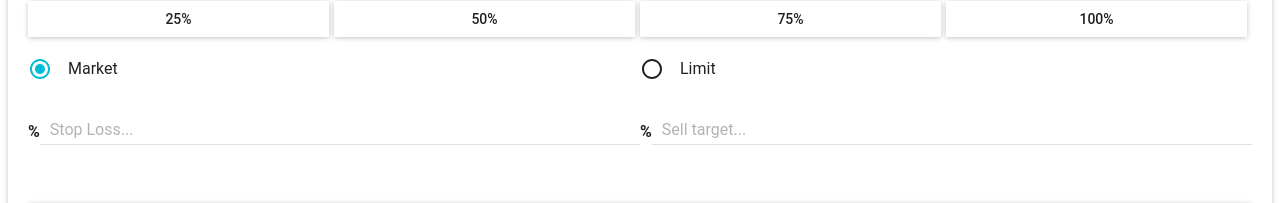
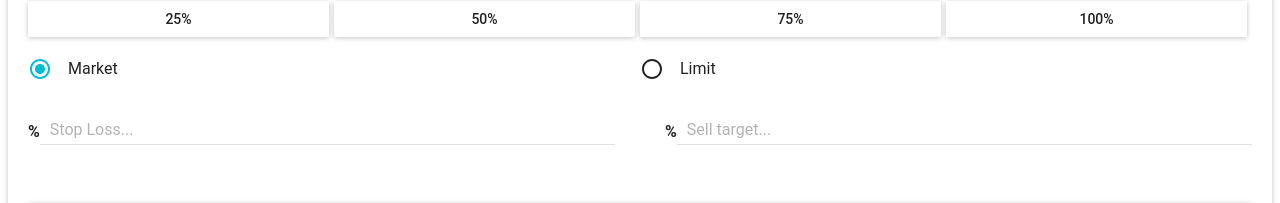
Before and after one commit to diegofss11/crypto-bot, a React (Create React App) app: page / in a window 1280 px wide. Shown: the part 532-735 px from the top of the page. Built offline with nearby package versions, Linux system fonts and the light colour scheme.

Commit message:
Add margin left

```diff
--- a/src/App.css
+++ b/src/App.css
@@ -35,6 +35,10 @@
   width: 100%
 }
 
+.stop-losses > .prefixedTextField:first-child {
+  margin-right: 50px;
+}
+
 .inline {
   display: flex;
   width: 100%;
```
